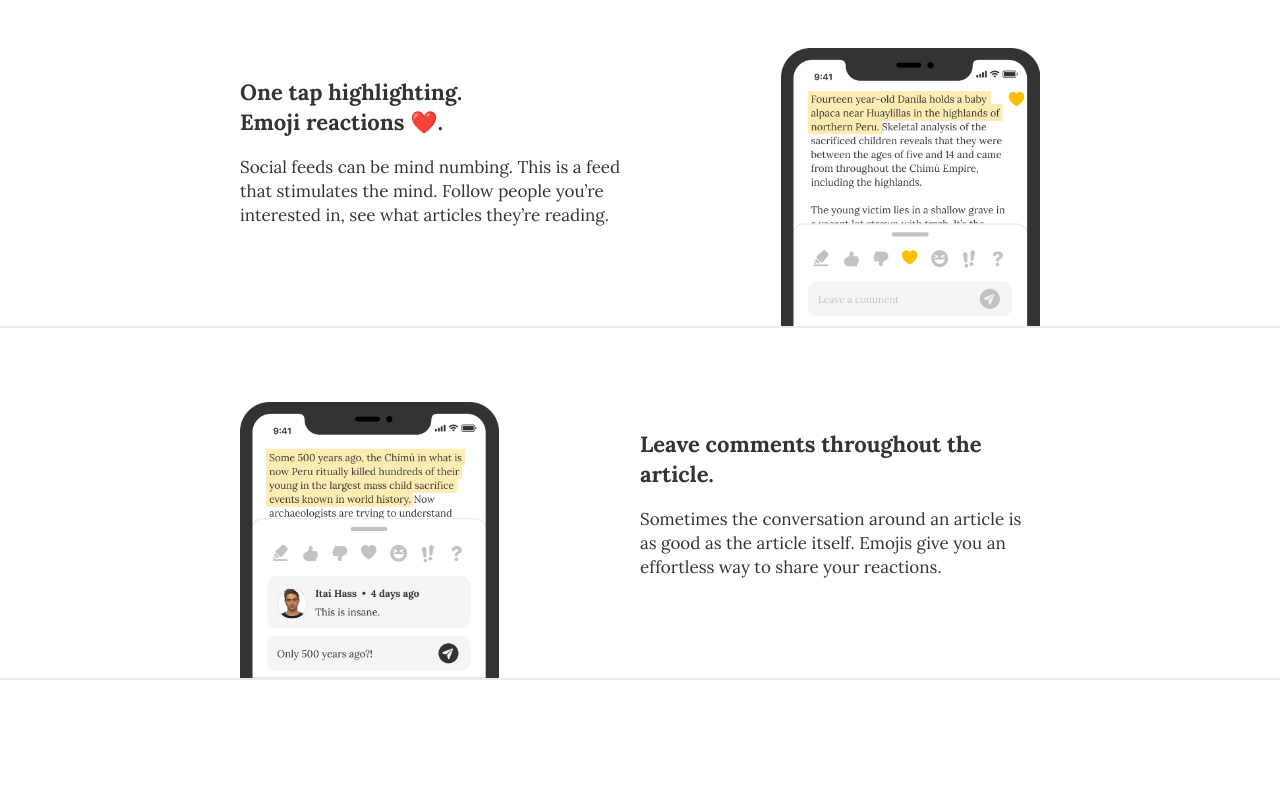
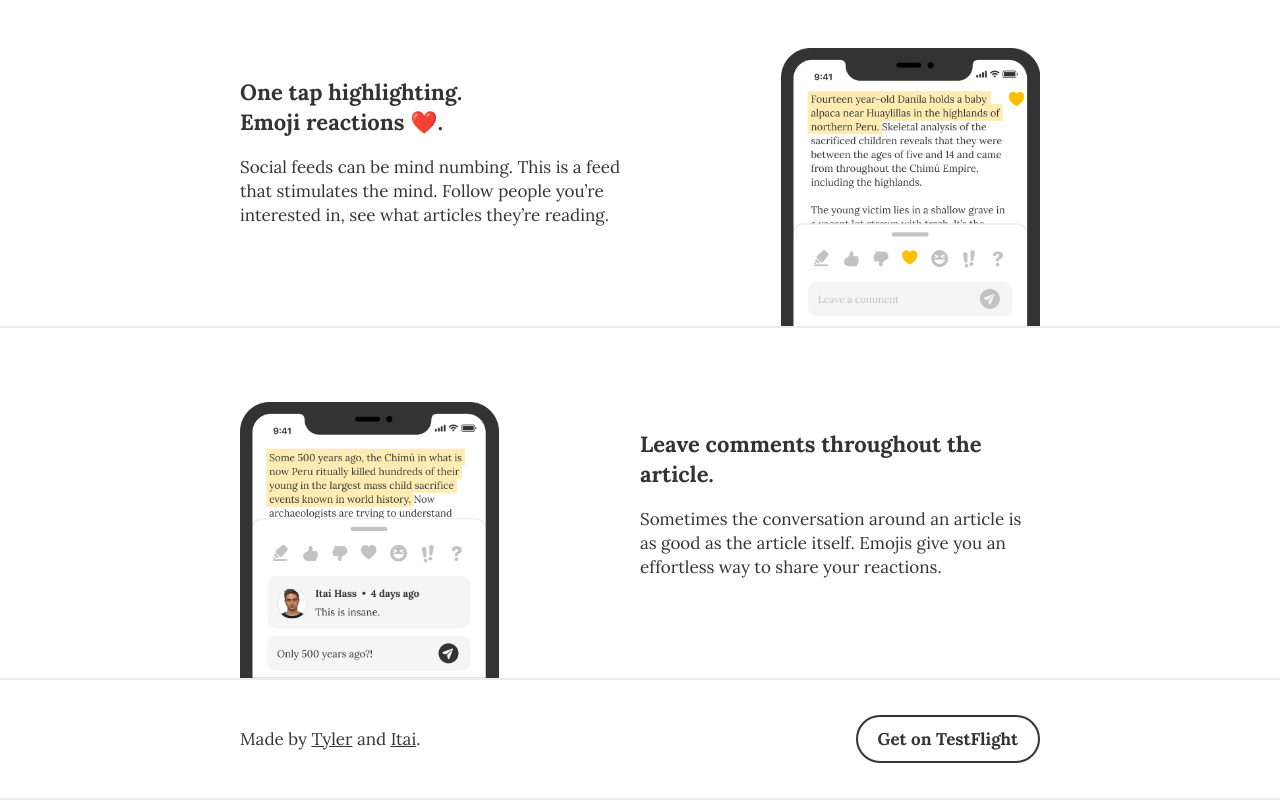
Before and after one commit to SeanChinNYC/paragraph-web, a plain HTML site: page index.html in a window 1280 px wide. Shown: the part 845-1645 px from the top of the page. Before the commit the page ends 1525 px from the top, so only its background shows below. Drawn offline with nearby package versions, Linux system fonts and the light colour scheme.

Commit message:
media queries to fix mobile ordering and added footer

```diff
--- a/index.html
+++ b/index.html
@@ -19,7 +19,7 @@
 					    	<img src="img/logo.svg"/> <span class="logotype">Paragraph</span>
 					    </div>
 					    <div class="pure-u-1 pure-u-md-1-2 l-box header-button">
-					    	<a class="button" href="#">Get on TestFlight</a>
+					    	<a class="button" href="https://testflight.apple.com/join/Qxk2nnE9">Get on TestFlight</a>
 					    </div>
 					</div>
 				</div>
@@ -79,6 +79,17 @@
 					</div>
 				</div>
 
+				<div class="splash-section header">
+					<div class="pure-g splash-section-content">
+					    <div class="pure-u-1 pure-u-md-1-2 l-box logo">
+					    	<p>Made by <a href="https://twitter.com/tylrmurphy">Tyler</a> and <a href="https://twitter.com/togitoto">Itai</a>.</p>
+					    </div>
+					    <div class="pure-u-1 pure-u-md-1-2 l-box header-button">
+					    	<a class="button" href="https://testflight.apple.com/join/Qxk2nnE9">Get on TestFlight</a>
+					    </div>
+					</div>
+				</div>
+
 			</div>
 		</div>
 	</body>
--- a/style.css
+++ b/style.css
@@ -19,6 +19,7 @@ html, button, input, select, textarea,
 
 .splash-section {
 	border-bottom: 2px solid #EBEBEB;
+	box-sizing: border-box;
 }
 
 .splash-section-content {
@@ -33,9 +34,13 @@ html, button, input, select, textarea,
 	justify-content: center;
 }
 
+.l-box.screenshots {
+	order: 1;
+}
+
 .splash-section.header .l-box {
 	min-height: auto;
-	padding: 30px 0;
+	padding: 10px 0;
 }
 
 
@@ -48,6 +53,10 @@ html, button, input, select, textarea,
 	line-height: 55px;
 }
 
+.splash-section-content h2, .splash-section-content p {
+	text-align: center;
+}
+
 h2 {
 	font-weight: 700;
 	font-size: 22px;
@@ -55,6 +64,7 @@ h2 {
 }
 
 p, a {
+	color: #333333;
 	font-weight: 400;
 	font-size: 17px;
 	line-height: 24px;
@@ -68,6 +78,7 @@ p, a {
 	padding: 10px 20px;
 	border-radius: 30px;
 	border: 2px solid #333333;
+	margin-bottom: 15px;
 }
 
 .header .button:hover {
@@ -104,16 +115,34 @@ img[src*='@3x'] {
 		padding: 0;
 	}
 }
+@media screen and (min-width: 48em){
+	.splash-section-content h2, .splash-section-content p {
+		text-align: left;
+	}
+}
+
+@media screen and (min-width: 48em){
+	.splash-section.header .l-box {
+		padding: 30px 0;
+	}
+}
+@media screen and (min-width: 48em){
+	.header .button {
+		margin-bottom: 0;
+	}
+}
 
 @media screen and (min-width: 48em) {
 	.splash-section:nth-child(even) .l-box.screenshots {
 		justify-content: flex-end;
+		order: initial;
 	}
 }
 
 @media screen and (min-width: 48em) {
 	.splash-section:nth-child(odd) .l-box.screenshots {
 		justify-content: flex-start;
+		order: initial;
 	}
 }
 
```
